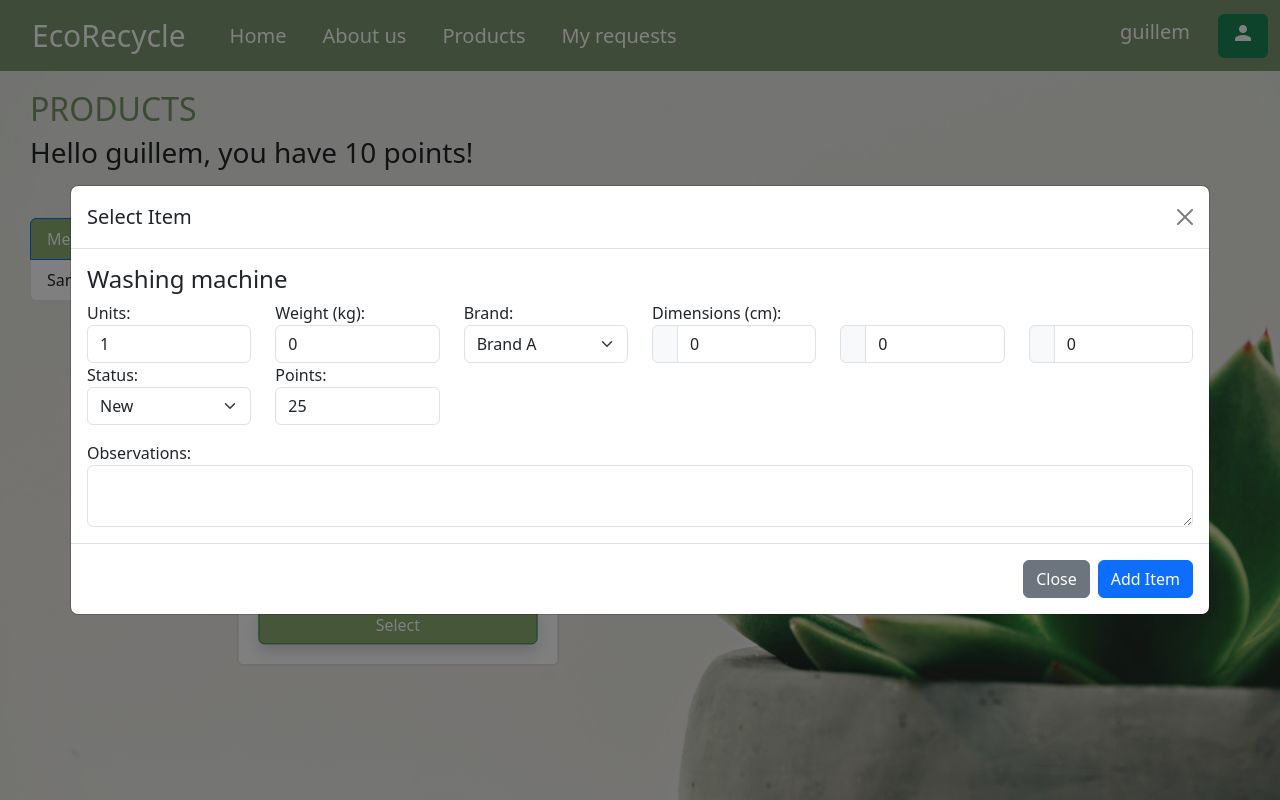
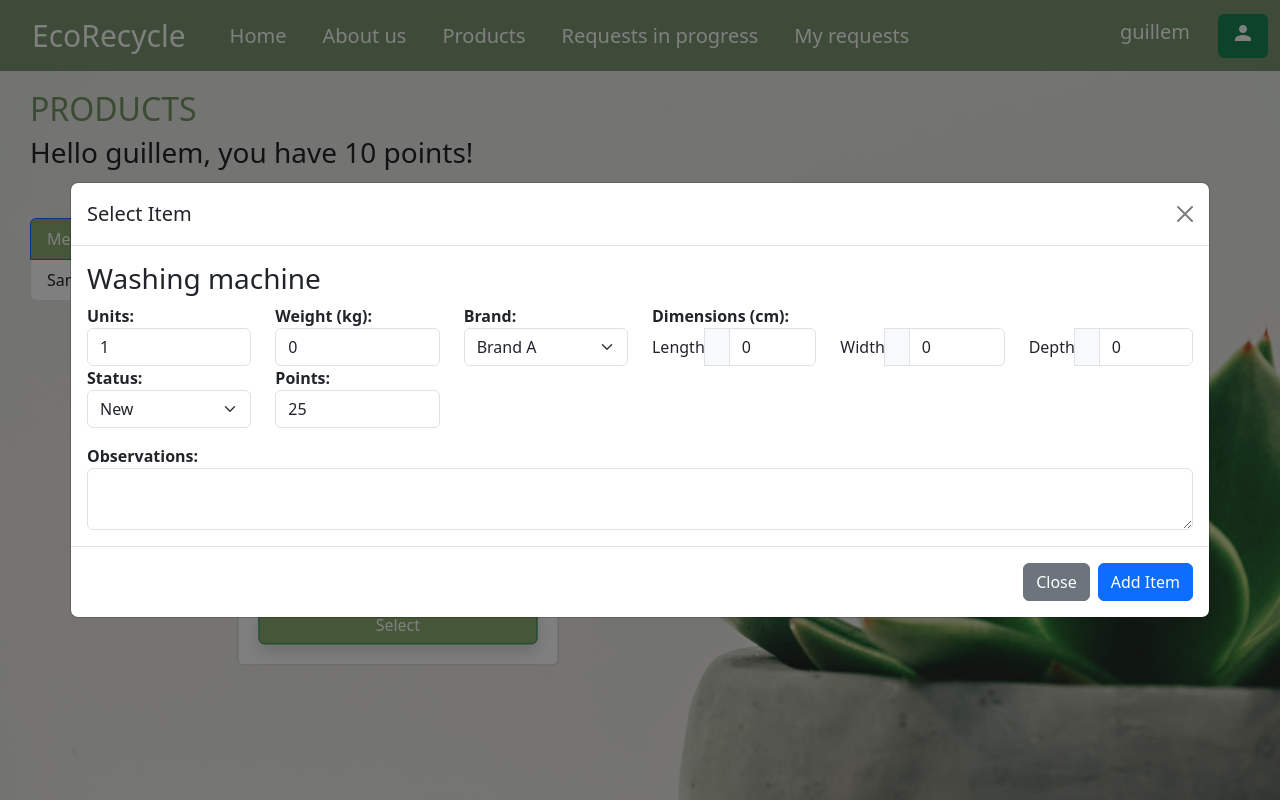
Before and after one commit to Guillemtejonestalella/EcoRecycleProject, a Django app: page /products in a window 1280 px wide, after a click on "Select". Run offline with Django 5.2, Linux system fonts and the light colour scheme; a user stored in the database is signed in; tables that the repository leaves empty hold one stand-in row (values such as "Sample post"); grey boxes marked "Sample" are stand-in pictures; some libraries are stand-ins or nearby versions.

Commit message:
[updated] navbar menus

```diff
--- a/ecoApp/templates/ecoApp/base.html
+++ b/ecoApp/templates/ecoApp/base.html
@@ -39,7 +39,10 @@
             </li>
             {% if request.user.is_authenticated %}
             <li class="nav-item">
-              <a class="nav-link" href="{% url 'requests' %}">My requests</a>
+              <a class="nav-link" href="{% url 'requests' %}">Requests in progress</a>
+            </li>
+            <li class="nav-item">
+              <a class="nav-link" href="{% url 'requestsHistory' %}">My requests</a>
             </li>
             {% endif %}
 
--- a/ecoApp/templates/ecoApp/products.html
+++ b/ecoApp/templates/ecoApp/products.html
@@ -48,10 +48,7 @@
                   </div>
                   <div class="select-div">
                     <form method="GET" action="">
-
-                      <button type="button" class="btn btn-success shadow select-button" data-bs-toggle="modal" data-bs-target="#selectItemModal">Select </button>
-
-
+                      <button type="button" class="btn btn-success shadow select-button" data-bs-toggle="modal" data-bs-target="#selectItemModal">Select</button>
                     </form>
                   </div>
                 </div>
@@ -111,21 +108,21 @@
 
                 <div class="card-header">
                     <div class="d-flex justify-content-between align-items-center">
-                        <h4>Washing machine</h2>
+                      <h3>Washing machine</h3>
                     </div>
                 </div>
                 <div class="card-body collapse show" id="requestDetails">
                     <div class="row">
                         <div class="col-md-2">
-                            <label>Units:</label>
+                            <label><strong>Units:</strong></label>
                             <input type="number" value="1" min="1" class="form-control">
                         </div>
                         <div class="col-md-2">
-                            <label>Weight (kg):</label>
+                            <label><strong>Weight (kg):</strong></string></label>
                             <input type="text" value="0" class="form-control">
                         </div>
                         <div class="col-md-2">
-                            <label>Brand:</label>
+                            <label><strong>Brand:</strong></label>
                             <select class="form-select">
                                 <option value="BrandA">Brand A</option>
                                 <option value="BrandB">Brand B</option>
@@ -133,30 +130,40 @@
                             </select>
                         </div>
                         <div class="col-md-6">
-                            <label>Dimensions (cm):</label>
-                            <div class="row align-items-center">
+                          <label><strong>Dimensions (cm):</strong></label>
+                          <div class="row">
                               <div class="col-md-4">
                                   <div class="input-group">
+                                      <div class="d-flex align-items-center">
+                                          <p class="m-0">Length</p>
+                                      </div>
                                       <span class="input-group-text"><i class=""></i></span>
                                       <input type="text" value="0" placeholder="Length" class="form-control">
                                   </div>
                               </div>
                               <div class="col-md-4">
                                   <div class="input-group">
+                                      <div class="d-flex align-items-center">
+                                          <p class="m-0">Width</p>
+                                      </div>
                                       <span class="input-group-text"><i class=""></i></span>
                                       <input type="text" value="0" placeholder="Width" class="form-control">
                                   </div>
                               </div>
                               <div class="col-md-4">
                                   <div class="input-group">
+                                      <div class="d-flex align-items-center">
+                                          <p class="m-0">Depth</p>
+                                      </div>
                                       <span class="input-group-text"><i class=""></i></span>
                                       <input type="text" value="0" placeholder="Depth" class="form-control">
                                   </div>
                               </div>
                           </div>
                       </div>
+
                         <div class="col-md-2">
-                            <label>Status:</label>
+                            <label><strong>Status:</strong></label>
                             <select class="form-select">
                                 <option value="New">New</option>
                                 <option value="Old">Old</option>
@@ -164,13 +171,13 @@
                             </select>
                         </div>
                         <div class="col-md-2">
-                            <label>Points:</label>
+                            <label><strong>Points:</strong></label>
                             <span class="form-control">25</span>
                         </div>
                     </div>
                     <div class="row mt-3">
                         <div class="col-md-12">
-                            <label>Observations:</label>
+                            <label><strong>Observations:</strong></label>
                             <textarea class="form-control" rows="2"></textarea>
                         </div>
                     </div>
--- a/ecoApp/templates/ecoApp/requests.html
+++ b/ecoApp/templates/ecoApp/requests.html
@@ -4,7 +4,7 @@
 {% load static %}
 
 <div class="initial-content" style="margin-top: 60px;">
-    <h2>MY REQUESTS</h2>
+    <h2>REQUESTS IN PROGRESS</h2>
     <div class="welcome-user">
         <h3>Hello {{ request.user.username }}, modify your requests here!</h3>
     </div>
--- a/ecoApp/urls.py
+++ b/ecoApp/urls.py
@@ -12,6 +12,7 @@ urlpatterns = [
     path('register', views.register, name='register'),
     path('products', views.products, name='products'),
     path('requests', views.requests, name='requests'),
+    path('requestsHistory', views.requestsHistory, name='requestsHistory'),
     path('products/<int:category_id>/', views.products, name='products'),
     path('profile', views.profile, name='profile'),
     path('passwordChange', views.PasswordChangeView.as_view(template_name = "registration/passwordChange.html"), name='passwordChange'),
--- a/ecoApp/views.py
+++ b/ecoApp/views.py
@@ -27,6 +27,9 @@ def login(request):
 @login_required
 def requests(request):
     return render(request, 'ecoApp/requests.html')
+
+def requestsHistory(request):
+    return render(request, 'ecoApp/requestsHistory.html')
 
 def register(request):
     data = {
```
Also changed, not shown: ecoApp/templates/ecoApp/requestsHistory.html (added, +15 -0 lines). Lines whose indentation alone changed are shown as unchanged.
